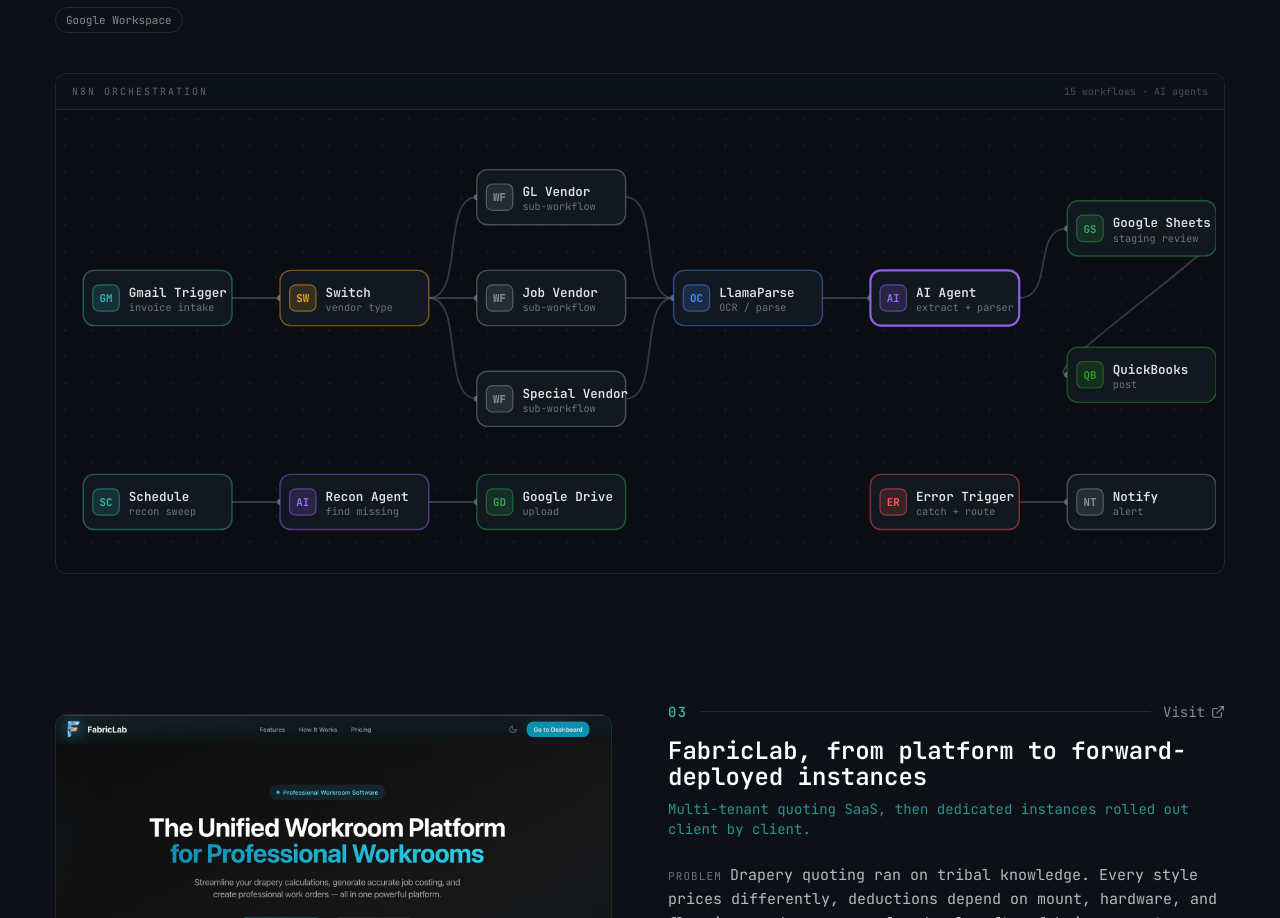
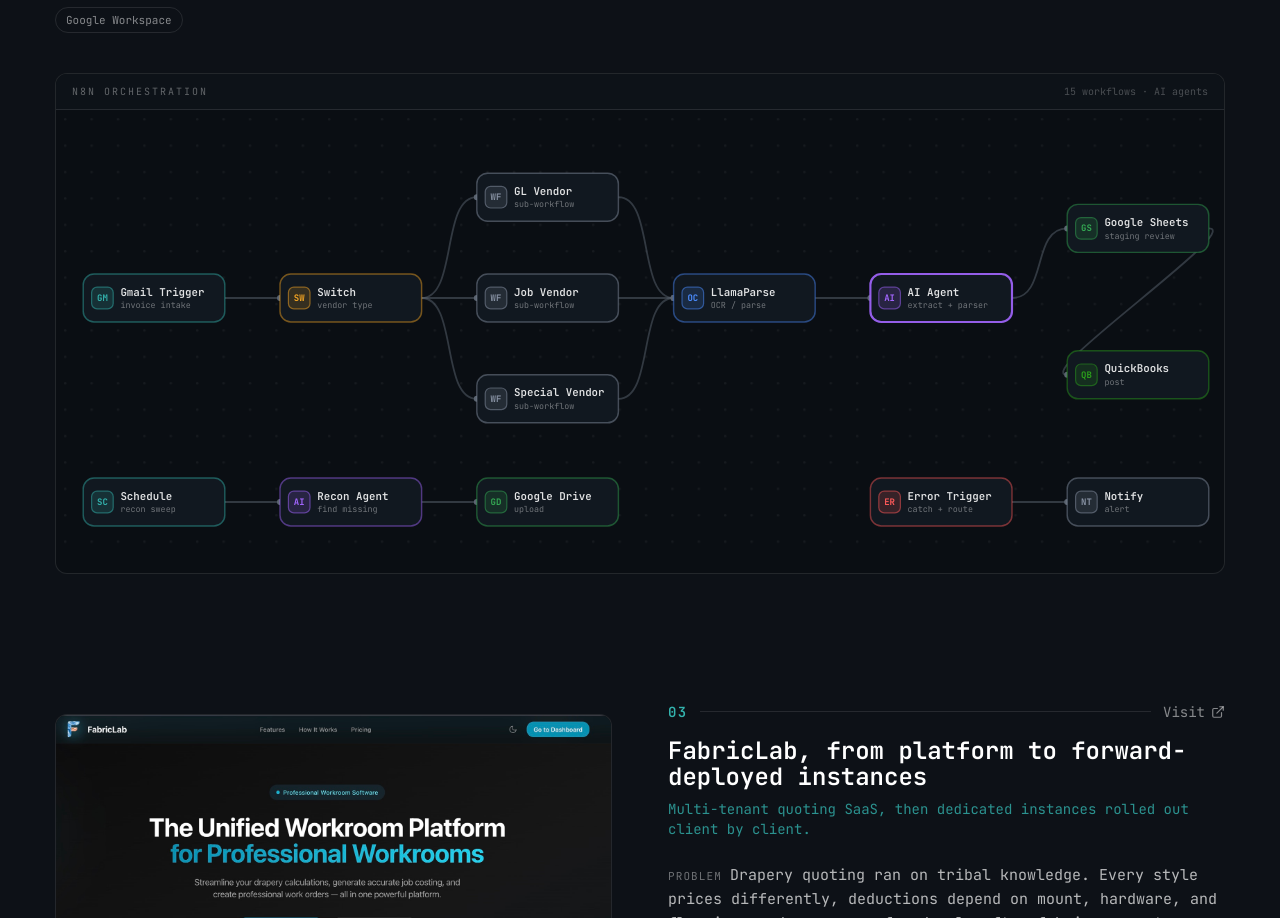
Before and after one commit to SameerMalek/Sameer-Portfolio-Site, a Next.js app: page / in a window 1280 px wide. Shown: the part 2853-3771 px from the top of the page. Built offline with nearby package versions, Linux system fonts and the light colour scheme.

Commit message:
Tighten n8n orchestration node sizing for consistency with rest of content

```diff
--- a/components/diagrams/InvoiceOrchestration.jsx
+++ b/components/diagrams/InvoiceOrchestration.jsx
@@ -44,8 +44,8 @@
   ["sched", "recon"], ["recon", "drive"], ["err", "notify"],
 ];
 
-const W = 124;
-const H = 46;
+const W = 118;
+const H = 40;
 const map = Object.fromEntries(NODES.map((n) => [n.id, n]));
 
 function edgePath(a, b) {
@@ -100,15 +100,15 @@
                   strokeWidth={n.hot ? 1.8 : 1.2}
                 />
                 {/* icon badge */}
-                <rect x={n.x + 8} y={n.y - 11} width="22" height="22" rx="5" fill={c} fillOpacity="0.16" stroke={c} strokeOpacity="0.5" />
-                <text x={n.x + 19} y={n.y + 3.5} textAnchor="middle" fontSize="9" fontWeight="700" fill={c}>
+                <rect x={n.x + 7} y={n.y - 9} width="18" height="18" rx="4.5" fill={c} fillOpacity="0.16" stroke={c} strokeOpacity="0.5" />
+                <text x={n.x + 16} y={n.y + 2.5} textAnchor="middle" fontSize="7.5" fontWeight="700" fill={c}>
                   {n.badge}
                 </text>
                 {/* labels */}
-                <text x={n.x + 38} y={n.y - 1} fontSize="10.5" fontWeight="600" fill="#ffffff" fillOpacity="0.88">
+                <text x={n.x + 31} y={n.y - 2} fontSize="9" fontWeight="600" fill="#ffffff" fillOpacity="0.88">
                   {n.title}
                 </text>
-                <text x={n.x + 38} y={n.y + 11} fontSize="8.5" fill="#ffffff" fillOpacity="0.4">
+                <text x={n.x + 31} y={n.y + 8.5} fontSize="7" fill="#ffffff" fillOpacity="0.4">
                   {n.sub}
                 </text>
               </g>
```
